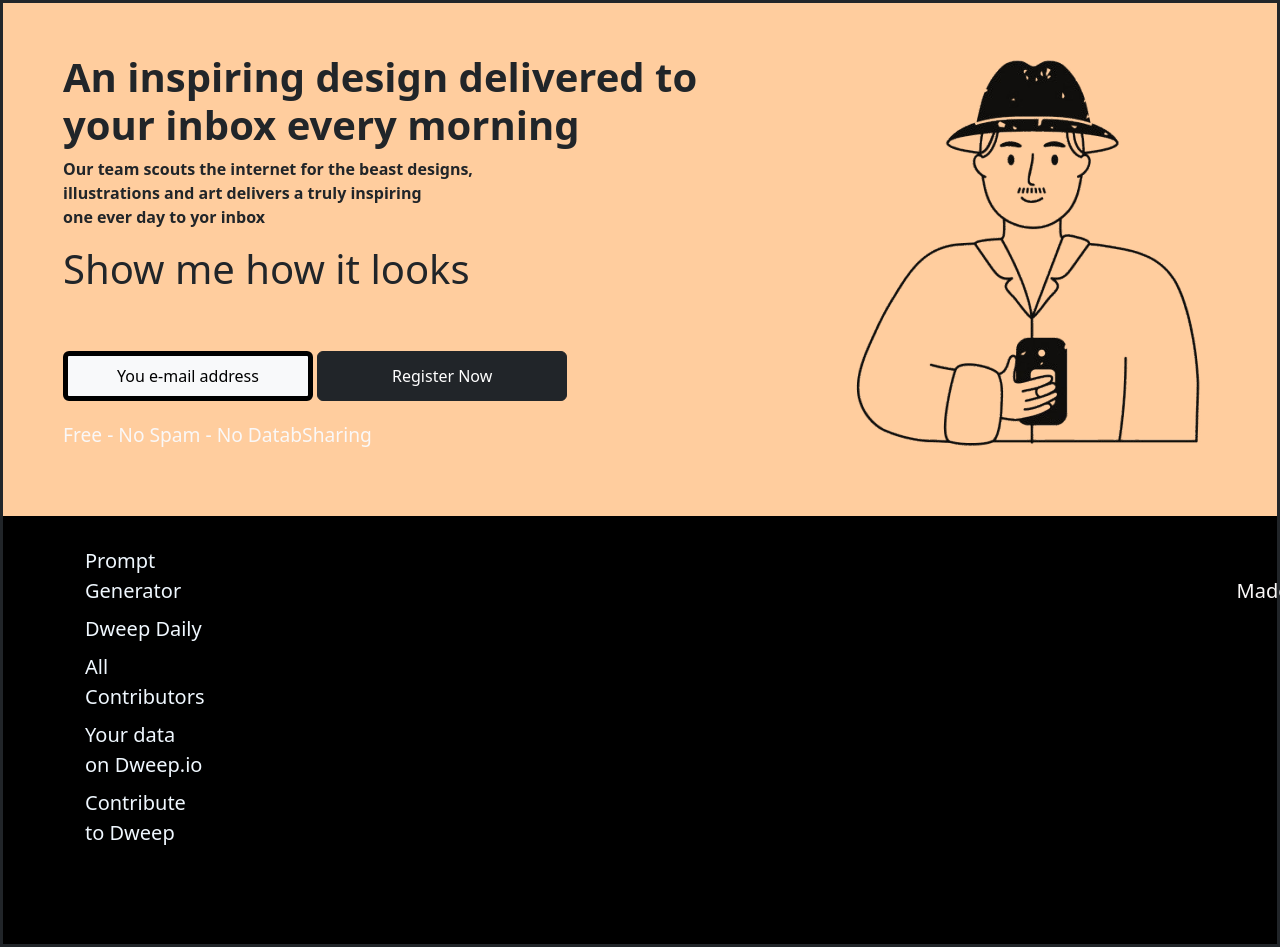
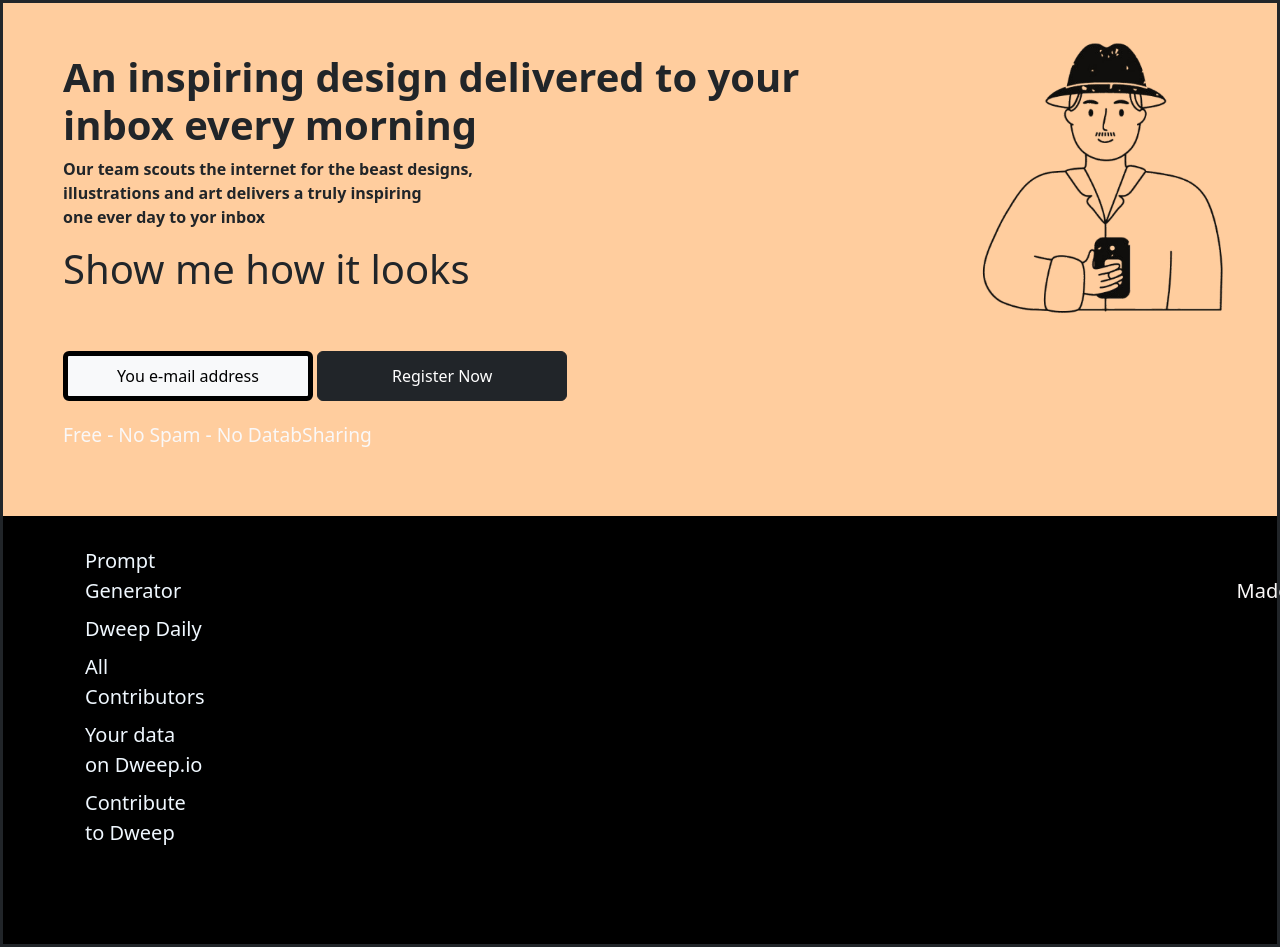
Before and after one commit to GudiyaGautam7865/Task1, a plain HTML site: page index.html in a window 1280 px wide. Shown: the top 947 px of the page. Drawn offline with nearby package versions, Linux system fonts and the light colour scheme.

Commit message:
this  my news task1 finally completed

```diff
--- a/index.html
+++ b/index.html
@@ -27,7 +27,7 @@
 </div>
 </div>
         <div class="image">
-            <img src="../Task1/WhatsApp_Image_2024-09-14_at_4.59.44_PM-removebg-preview.png" alt="Example Image">
+            <img src="../Task1/WhatsApp_Image_2024-09-14_at_4.59.44_PM-removebg-preview.png" alt="Example Image" style="width: 100%;">
         </div>
     </div>
 
```
